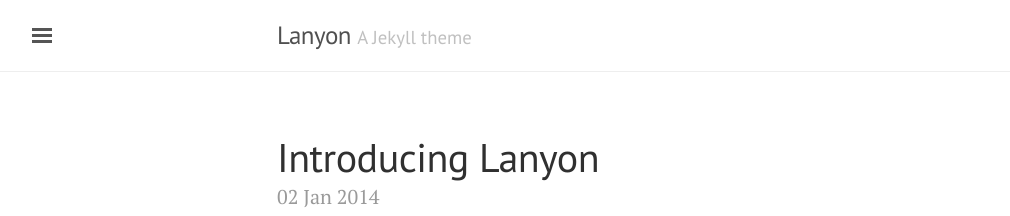
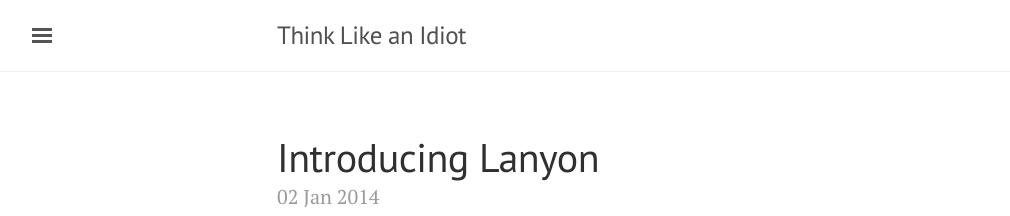
Before and after one commit to adrianmc/thinklikeanidiot, a Jekyll site: the page built from index.html, in a window 1280 px wide and 900 px high. Shown: the top 216 px of the window, without its empty margins (3-1013 px from the left). Built offline with Jekyll 4.4.1, drawn with Linux system fonts in a browser that asks for light colours; the list of posts is cut into pages by our own code.

Commit message:
some config changes

```diff
--- a/_config.yml
+++ b/_config.yml
@@ -5,18 +5,18 @@
 relative_permalinks: true
 
 # Setup
-title:               Lanyon
-tagline:             'A Jekyll theme'
-description:         'A reserved <a href="http://jekyllrb.com" target="_blank">Jekyll</a> theme that places the utmost gravity on content with a hidden drawer. Made by <a href="https://twitter.com/mdo" target="_blank">@mdo</a>.'
-url:                 http://lanyon.getpoole.com
+title:               Think Like an Idiot
+tagline:             ""
+description:         "An experiment in bettering computer and programming literacy."
+url:                 http://thinklikeanidiot.com
 baseurl:             ''
 paginate:            5
 
 # About/contact
 author:
-  name:              Mark Otto
-  url:               https://twitter.com/mdo
-  email:             markdotto@gmail.com
+  name:              Adrian Li
+  url:               https://twitter.com/adrianmcli
+  email:             li.adrianmc@gmail.com
 
 # Custom vars
 version:             1.0.0
```
Also changed, not shown: 8 other files.
